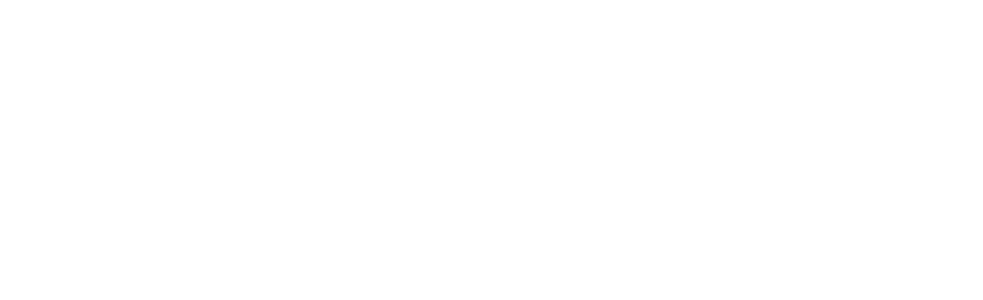
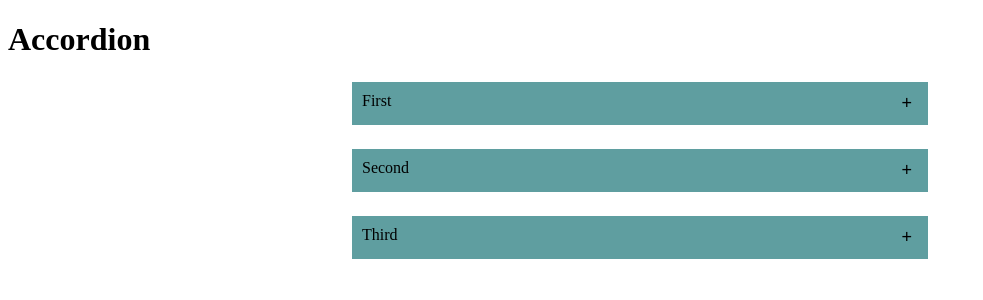
Before and after one commit to GovindaPedhiwal/Coding-Solutions, a React (Vite) app in the folder React/ui-solutions/: page / in a window 1280 px wide. Shown: the top 300 px of the page, without its empty margins (0-983 px from the left). Built offline with nearby package versions, Linux system fonts and the light colour scheme.

Commit message:
accordion component

```diff
--- a/React/ui-solutions/src/App.jsx
+++ b/React/ui-solutions/src/App.jsx
@@ -1,3 +1,4 @@
+import AccordionWrapper from "./components/Accordion/AccordionWrapper"
 import GridLightsWrapper from "./components/GridLights/GridLightsWrapper"
 import InfiniteScrollbarWrapper from "./components/InfiniteScrollbar/InfiniteScrollbarWrapper"
 import MemoryGameWrapper from "./components/MemoryGame/MemoryGameWrapper"
@@ -14,7 +15,7 @@
       {/* <InfiniteScrollbarWrapper /> */}
       {/* <MemoryGameWrapper /> */}
       {/* <TabListWrapper /> */}
-
+      <AccordionWrapper />
     </div>
   )
 }
--- /dev/null
+++ b/React/ui-solutions/src/components/Accordion/Accordion.jsx
@@ -0,0 +1,51 @@
+import React, { useState } from 'react'
+import './style.css'
+
+const Accordion = ({accordions}) => {
+    const [selectedAccordions, setSelectedAccordions] = useState(null);
+
+    const handleClick = (actionName, idx) => {
+        return () => {
+            if(actionName === 'OPEN')
+                setSelectedAccordions(idx);
+            else
+                setSelectedAccordions(null);
+        }
+    }
+
+    return (
+        <div>
+            <h1>
+            Accordion
+            </h1>
+            <div className="wrapper">
+                <div className="accordion-lists">
+                    {
+                        accordions?.map((accordion, idx) => {
+                            let Component = accordion?.component;
+                            return <div className="lists-item" key={idx}>
+                                <div className="header">
+                                    <div className="label">{accordion?.label}</div>
+                                    {
+                                        selectedAccordions !== idx && <button className="open-icon" onClick={handleClick('OPEN', idx)}>+</button>
+                                    }
+                                    {
+                                        selectedAccordions === idx && <button className="close-icon" onClick={handleClick('CLOSE', idx)}>-</button>
+                                    }
+                                </div>
+                                {
+                                    <div className={`content ${selectedAccordions === idx ? 'open' : ''}`}>
+                                    {<Component />}
+                                </div>
+                                }
+                            </div>
+                        })
+                    }
+                </div>
+
+            </div>
+        </div>
+    )
+}
+
+export default Accordion
--- /dev/null
+++ b/React/ui-solutions/src/components/Accordion/AccordionWrapper.jsx
@@ -0,0 +1,45 @@
+import React from 'react'
+import Accordion from './Accordion'
+
+const AccordionWrapper = () => {
+    const accordions = [
+        {
+            id: 1,
+            label: 'First',
+            component: ComponentA
+        },
+        {
+            id: 2,
+            label: 'Second',
+            component: ComponentB
+        },
+        {
+            id: 3,
+            label: 'Third',
+            component: ComponentC
+        }
+    ]
+    return (
+        <div>
+            <Accordion accordions={accordions}/>
+        </div>
+    )
+}
+
+const ComponentA = () => {
+    return <div>
+        Component A
+    </div>
+}
+const ComponentB = () => {
+    return <div>
+        Component B
+    </div>
+}
+const ComponentC = () => {
+    return <div>
+        Component C
+    </div>
+}
+
+export default AccordionWrapper
--- /dev/null
+++ b/React/ui-solutions/src/components/Accordion/style.css
@@ -0,0 +1,31 @@
+.accordion-lists {
+    width: 580px;
+    display: flex;
+    flex-direction: column;
+    justify-content: space-between;
+}
+.header {
+    display: flex;
+    justify-content: space-between;
+    background-color: cadetblue;
+    padding: 10px;
+}
+.open-icon, .close-icon {
+    cursor: pointer;
+    font-size: 18px;
+    background-color: transparent;
+    border: none;
+}
+.lists-item {
+    flex: 1;
+    margin: 2px;
+}
+.content {
+    height: 0px;
+    margin: 10px;
+    overflow: scroll;
+    transition: height 0.5s ease;
+}
+.content.open {
+    height: 100px;
+}
```
